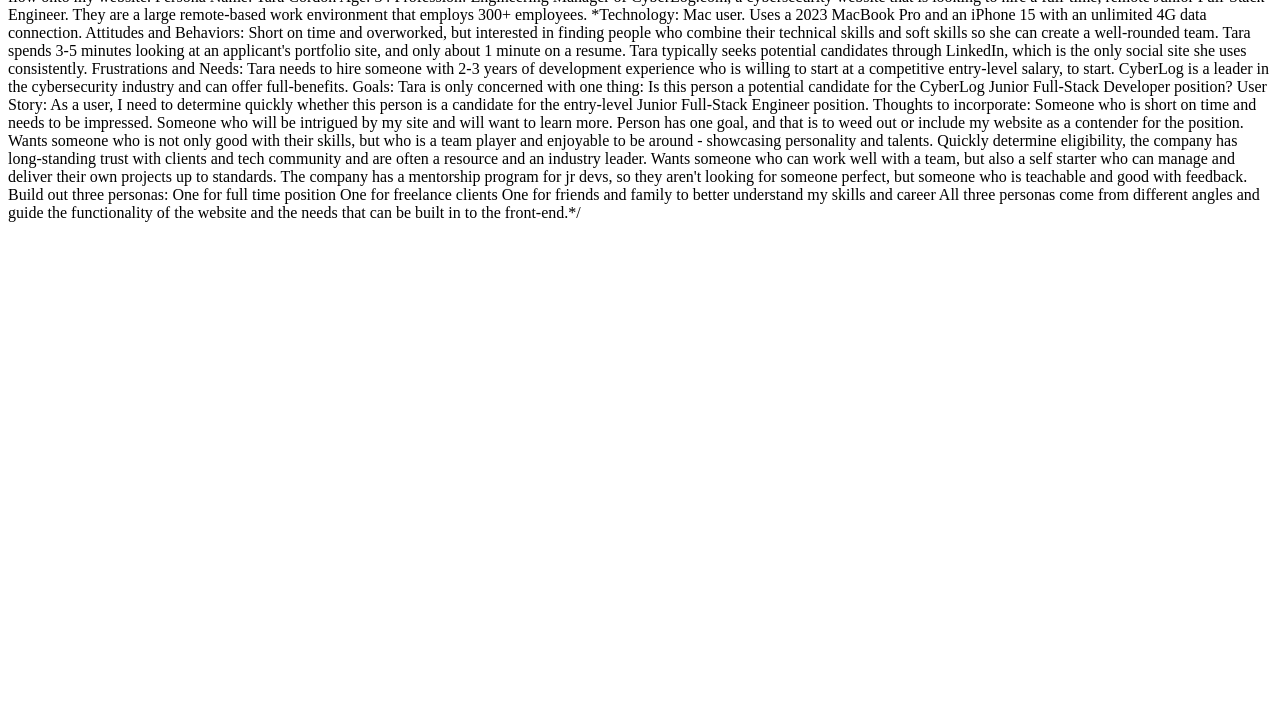
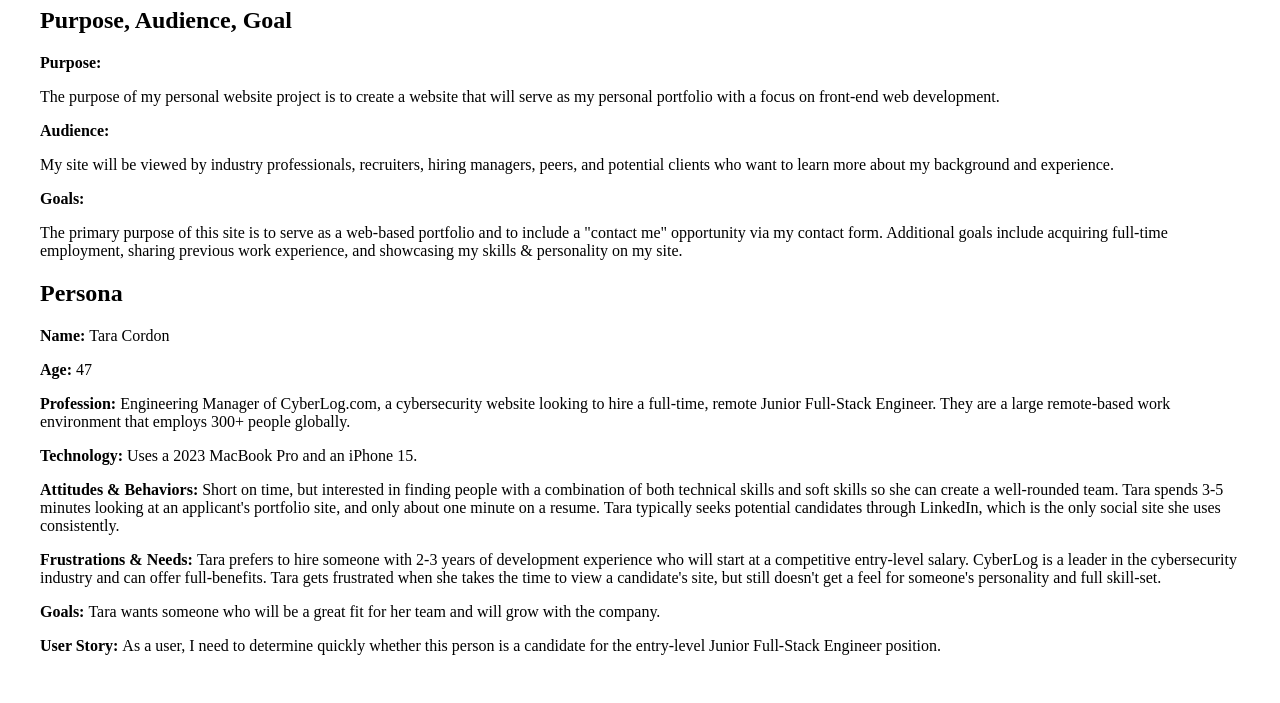
Before and after one commit to ShayaTorres/My-Personal-Website, a plain HTML site: page public_html/documentation/milestone-1.html in a window 1280 px wide. Shown: the part 105-808 px from the top of the page. Drawn offline with Linux system fonts and the light colour scheme.

Commit message:
more final version

```diff
--- a/public_html/documentation/milestone-1.html
+++ b/public_html/documentation/milestone-1.html
@@ -3,48 +3,29 @@
 <head>
     <meta charset="UTF-8">
     <title>My Personal Website Project</title>
+    <link rel="stylesheet" href="stylesheet.css">
 </head>
 <body>
-    <h1> </h1>
+    <div>
+    <h1>Shaya's Personal Website Project | Milestone One</h1>
+    </div>
+    <div class="Me">
+        <h2>Purpose, Audience, Goal</h2>
+        <p><strong>Purpose:</strong><p>The purpose of my personal website project is to create a website that will serve as my personal portfolio with a focus on front-end web development.</p>
+        <p><strong>Audience:</strong><p>My site will be viewed by industry professionals, recruiters, hiring managers, peers, and potential clients who want to learn more about my background and experience.</p>
+        <p><strong>Goals:</strong><p>The primary purpose of this site is to serve as a web-based portfolio and to include a "contact me" opportunity via my contact form. Additional goals include acquiring full-time employment, sharing previous work experience, and showcasing my skills & personality on my site.</p>
+
+    </div>
+    <div class="persona">
+        <h2>Persona</h2>
+        <p><strong>Name: </strong>Tara Cordon</p>
+        <p><strong>Age: </strong>47</p>
+        <p><strong>Profession: </strong>Engineering Manager of CyberLog.com, a cybersecurity website looking to hire a full-time, remote Junior Full-Stack Engineer. They are a large remote-based work environment that employs 300+ people globally.</p>
+        <p><strong>Technology: </strong>Uses a 2023 MacBook Pro and an iPhone 15.</p>
+        <p><strong>Attitudes & Behaviors: </strong>Short on time, but interested in finding people with a combination of both technical skills and soft skills so she can create a well-rounded team. Tara spends 3-5 minutes looking at an applicant's portfolio site, and only about one minute on a resume. Tara typically seeks potential candidates through LinkedIn, which is the only social site she uses consistently.</p>
+        <p><strong>Frustrations & Needs: </strong>Tara prefers to hire someone with 2-3 years of development experience who will start at a competitive entry-level salary. CyberLog is a leader in the cybersecurity industry and can offer full-benefits. Tara gets frustrated when she takes the time to view a candidate's site, but still doesn't get a feel for someone's personality and full skill-set.</p>
+        <p><strong>Goals: </strong>Tara wants someone who will be a great fit for her team and will grow with the company.</p>
+        <p><strong>User Story: </strong>As a user, I need to determine quickly whether this person is a candidate for the entry-level Junior Full-Stack Engineer position.</p>
+    </div>
 </body>
 </html>
-
-/* MORE INFO NEEDED ---->
-Purpose: The purpose of my personal website project is to create a site that will serve as my personal portfolio website with a focus on front-end web development.
-Audience: My site will be viewed by industry professionals, recruiters, hiring managers, peers, and potential clients who want to learn more about my background and experience.
-Goal: The primary purpose of this site is to serve as a web-based portfolio and to include contact information and a way to reach out to me via my contact form.
-My goals for the site include acquiring full time employment and to attract freelance clients.
-Another goal is to serve as a portfolio to promote my work, share previous work experience and the skills I've gained in various areas, and to track flow onto my website.
-
-
-Persona
-Name: Tara Cordon
-Age: 34
-
-Profession: Engineering Manager of CyberLog.com, a cybersecurity website that is looking to hire a full-time, remote Junior Full-Stack Engineer. They are a large remote-based work environment that employs 300+ employees.
-
-*Technology: Mac user. Uses a 2023 MacBook Pro and an iPhone 15 with an unlimited 4G data connection.
-
-Attitudes and Behaviors: Short on time and overworked, but interested in finding people who combine their technical skills and soft skills so she can create a well-rounded team. Tara spends 3-5 minutes looking at an applicant's portfolio site, and only about 1 minute on a resume. Tara typically seeks potential candidates through LinkedIn, which is the only social site she uses consistently.
-
-Frustrations and Needs: Tara needs to hire someone with 2-3 years of development experience who is willing to start at a competitive entry-level salary, to start. CyberLog is a leader in the cybersecurity industry and can offer full-benefits.
-
-Goals: Tara is only concerned with one thing: Is this person a potential candidate for the CyberLog Junior Full-Stack Developer position?
-
-User Story: As a user, I need to determine quickly whether this person is a candidate for the entry-level Junior Full-Stack Engineer position.
-
-Thoughts to incorporate:
-Someone who is short on time and needs to be impressed.
-Someone who will be intrigued by my site and will want to learn more.
-Person has one goal, and that is to weed out or include my website as a contender for the position.
-Wants someone who is not only good with their skills, but who is a team player and enjoyable to be around - showcasing personality and talents.
-Quickly determine eligibility, the company has long-standing trust with clients and tech community and are often a resource and an industry leader.
-Wants someone who can work well with a team, but also a self starter who can manage and deliver their own projects up to standards.
-The company has a mentorship program for jr devs, so they aren't looking for someone perfect, but someone who is teachable and good with feedback.
-
-Build out three personas:
-One for full time position
-One for freelance clients
-One for friends and family to better understand my skills and career
-
-All three personas come from different angles and guide the functionality of the website and the needs that can be built in to the front-end.*/
--- /dev/null
+++ b/public_html/documentation/stylesheet.css
@@ -0,0 +1,3 @@
+html, header {
+    margin: 2rem 2rem;
+}
```
